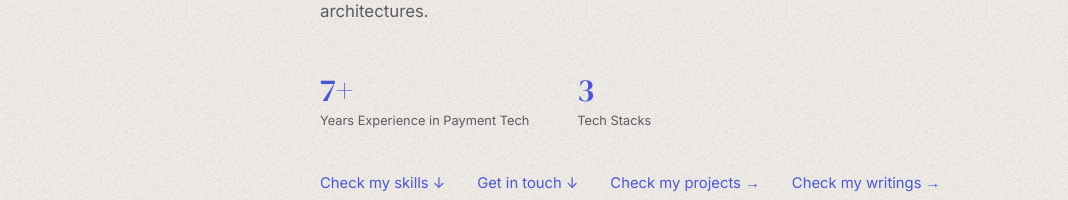
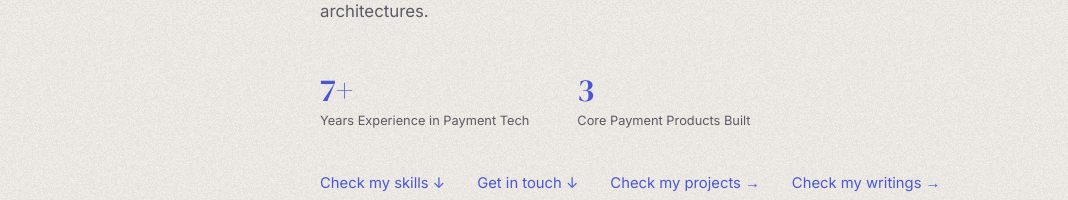
Before and after one commit to alexanderang24/portfolio, a Vue app: page / in a window 1280 px wide. Shown: the part 563-763 px from the top of the page, without its empty margins (0-1068 px from the left). Built offline with nearby package versions, Linux system fonts and the light colour scheme.

Commit message:
change hero tagline

```diff
--- a/src/components/HeroSection.vue
+++ b/src/components/HeroSection.vue
@@ -18,7 +18,7 @@
         </div>
         <div class="stat">
           <span class="stat-number">3</span>
-          <span class="stat-label">Tech Stacks</span>
+          <span class="stat-label">Core Payment Products Built</span>
         </div>
       </div>
       <div class="hero-links">
```
